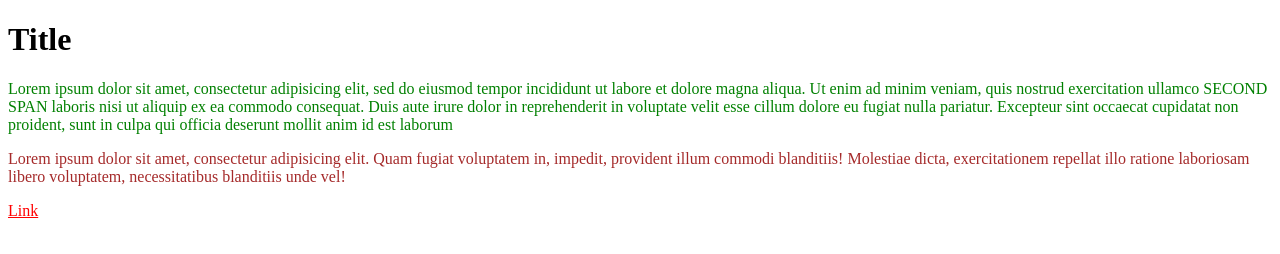
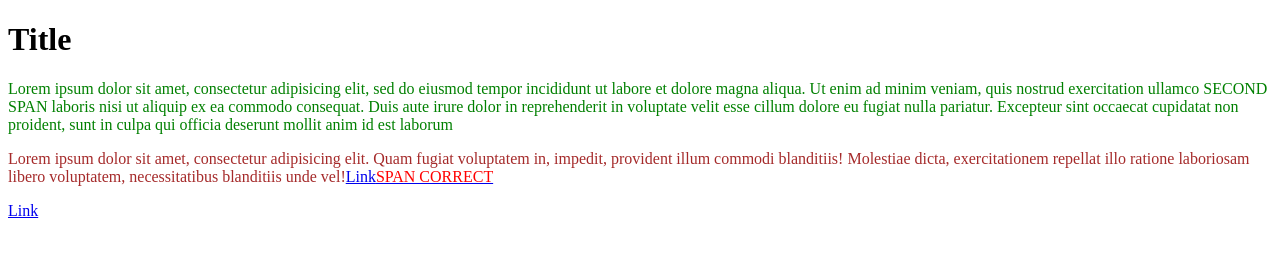
Before and after one commit to Sobiesska/JS-Advanced, a plain HTML site: page homework2_003.html in a window 1280 px wide. Drawn offline with Linux system fonts and the light colour scheme.

Commit message:
update task3

```diff
--- a/homework2_003.html
+++ b/homework2_003.html
@@ -29,37 +29,22 @@
         </span>
     <p>Lorem <span>ipsum</span> dolor sit amet, consectetur adipisicing elit. Quam fugiat voluptatem in, impedit,
         provident illum commodi blanditiis! Molestiae dicta, exercitationem repellat illo ratione laboriosam libero
-        voluptatem, necessitatibus blanditiis unde vel!</p>
+        voluptatem, necessitatibus blanditiis unde vel!<a href="#">Link<span>SPAN CORRECT</span></a></p>
     </div>
     <a href="#">Link</a>
 <script>
-    var paragraph = document.getElementsByTagName("p");
+    var paragraph = document.getElementsByTagName('p');
     for (var i=0; i<paragraph.length; i++) {
         paragraph[i].style.color = "brown";
     }
-    var div = document.body.childNodes[3];
-    var span = div.childNodes;
-    for (var x=0; x<span.length; x++) {
-      if (span[x].nodeName === 'SPAN') {
-          span[x].style.color = 'green';
-      }
+    var span = document.querySelectorAll('div > span');
+    for (var i=0; i<span.length; i++) {
+        span[i].style.color = 'green';
     }
-    var link = document.getElementsByTagName('a');
+    var link = document.querySelectorAll('div p a span');
     for (var a=0; a<link.length; a++) {
-        if (link[a].hasChildNodes('span')) {
-            var par = document.getElementsByTagName('p');
-            for (var p = 0; p < par.length; p++) {
-                if (par[p].hasChildNodes('a')) {
-                    var divNew = document.getElementsByTagName('div');
-                    for (var d = 0; d < divNew.length; d++) {
-                        if (divNew[d].hasChildNodes('p')) {
-                            link[a].style.color = 'red';
-                        }
-                    }
-                }
-            }
+        link[a].style.color = 'red';
         }
-    }
 </script>
 </body>
 </html>
```
